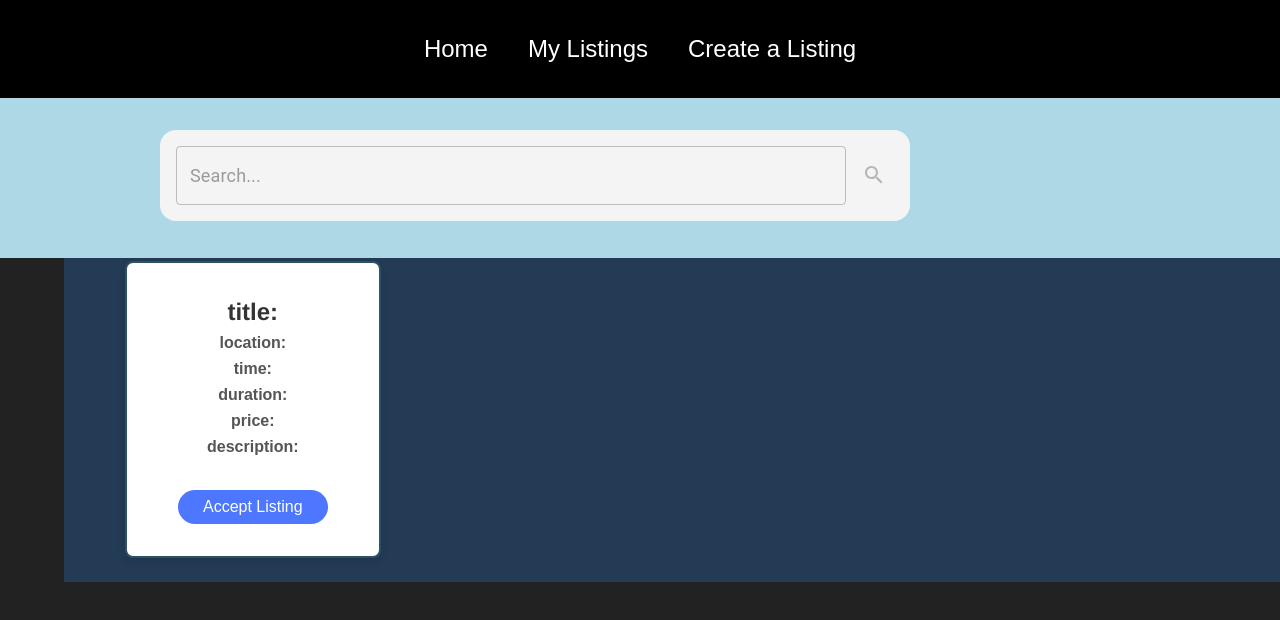
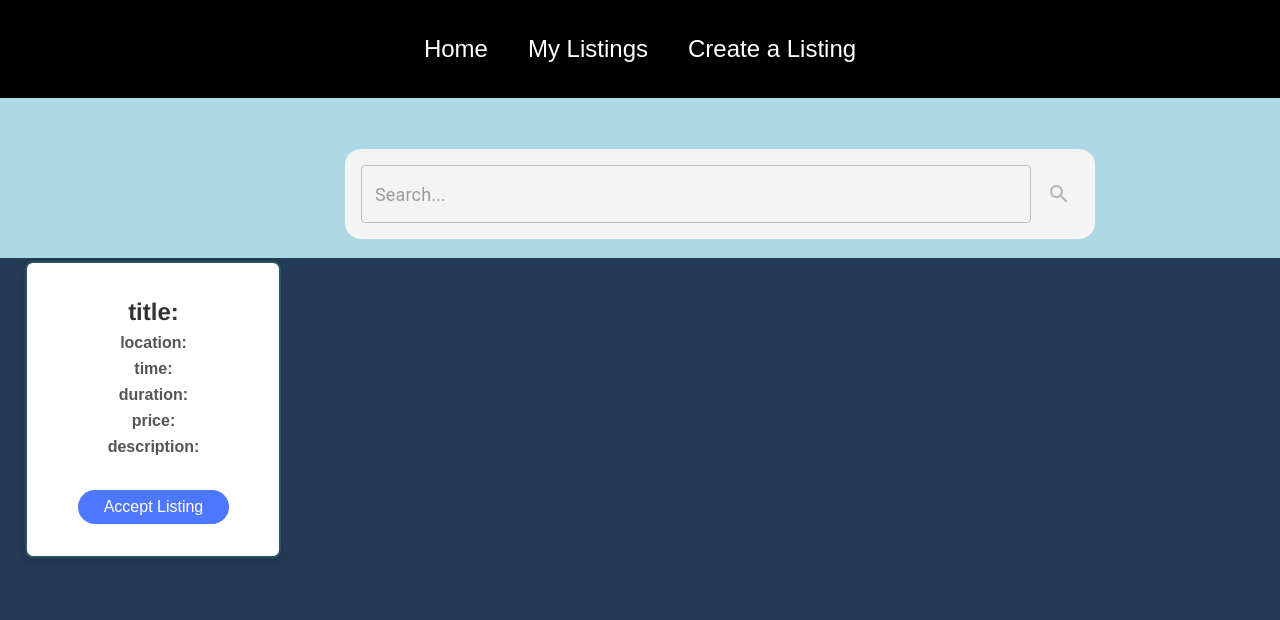
Before and after one commit to Nathaniel-github/LineWaiter, a React (Create React App) app in the folder LineWaiter/line-waiter/: page /home in a window 1280 px wide. Shown: the top 620 px of the page. Built offline with nearby package versions, Linux system fonts and the light colour scheme; no server answers.

Commit message:
fix black bar on the side, and center search bar

```diff
--- a/LineWaiter/line-waiter/src/components/listing.css
+++ b/LineWaiter/line-waiter/src/components/listing.css
@@ -3,7 +3,7 @@
     flex-wrap: wrap;
     background-color: #243B55; /* Darker shade for depth */
     margin-bottom: 2%;
-    margin-left: 5%;
+    margin-left: 1%;
 }
 
 .listing {
--- a/LineWaiter/line-waiter/src/index.css
+++ b/LineWaiter/line-waiter/src/index.css
@@ -22,7 +22,7 @@ code {
 .container{
   width: 100vw;
   min-height: 100vh;
-  background: #222;
+  background: #243B55;
 }
 
 .search-bar-container {
@@ -33,4 +33,6 @@ code {
   background: lightblue;
   padding-left: 10rem;
   padding-top: 2rem;
+  justify-content: center;
+  align-items: center;
 }
```
